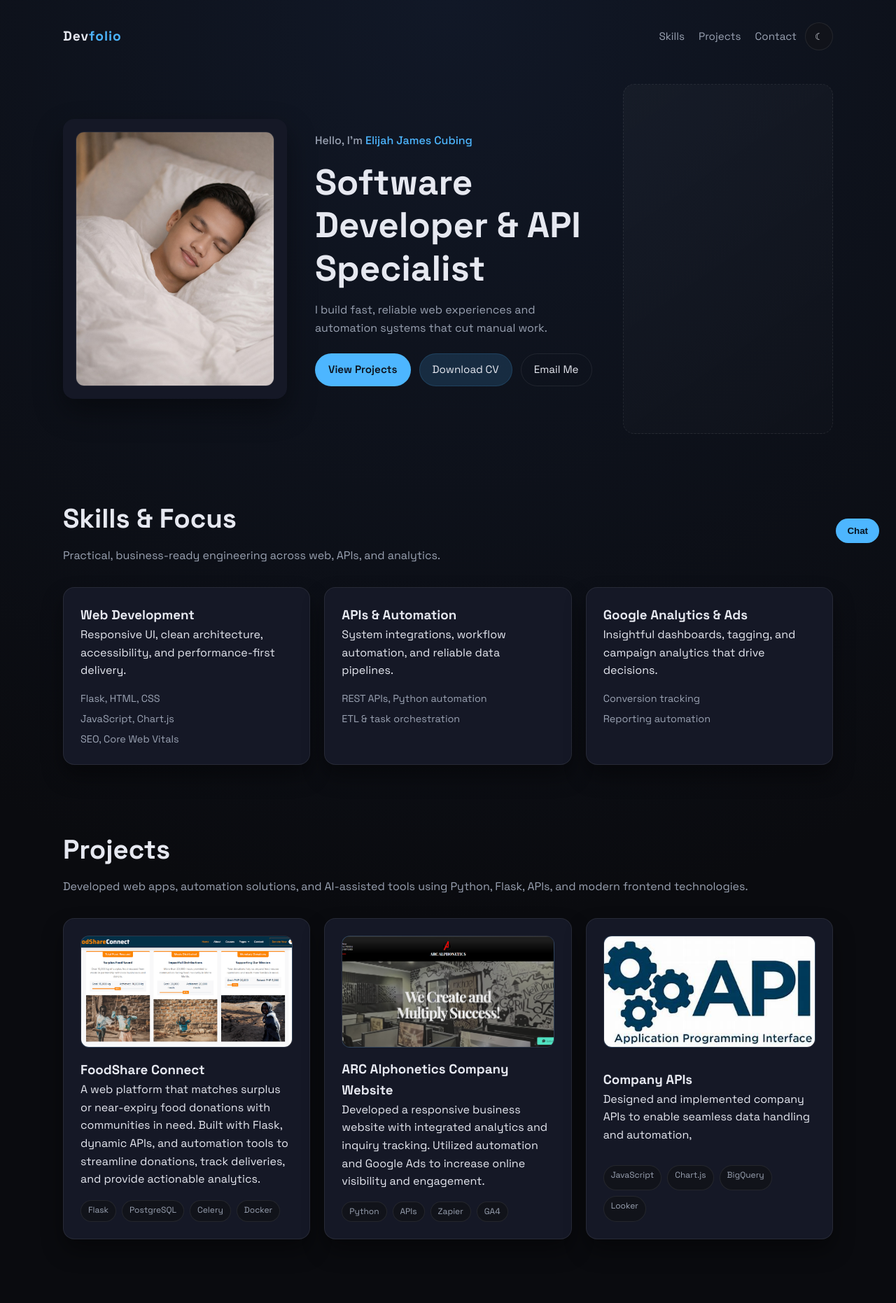
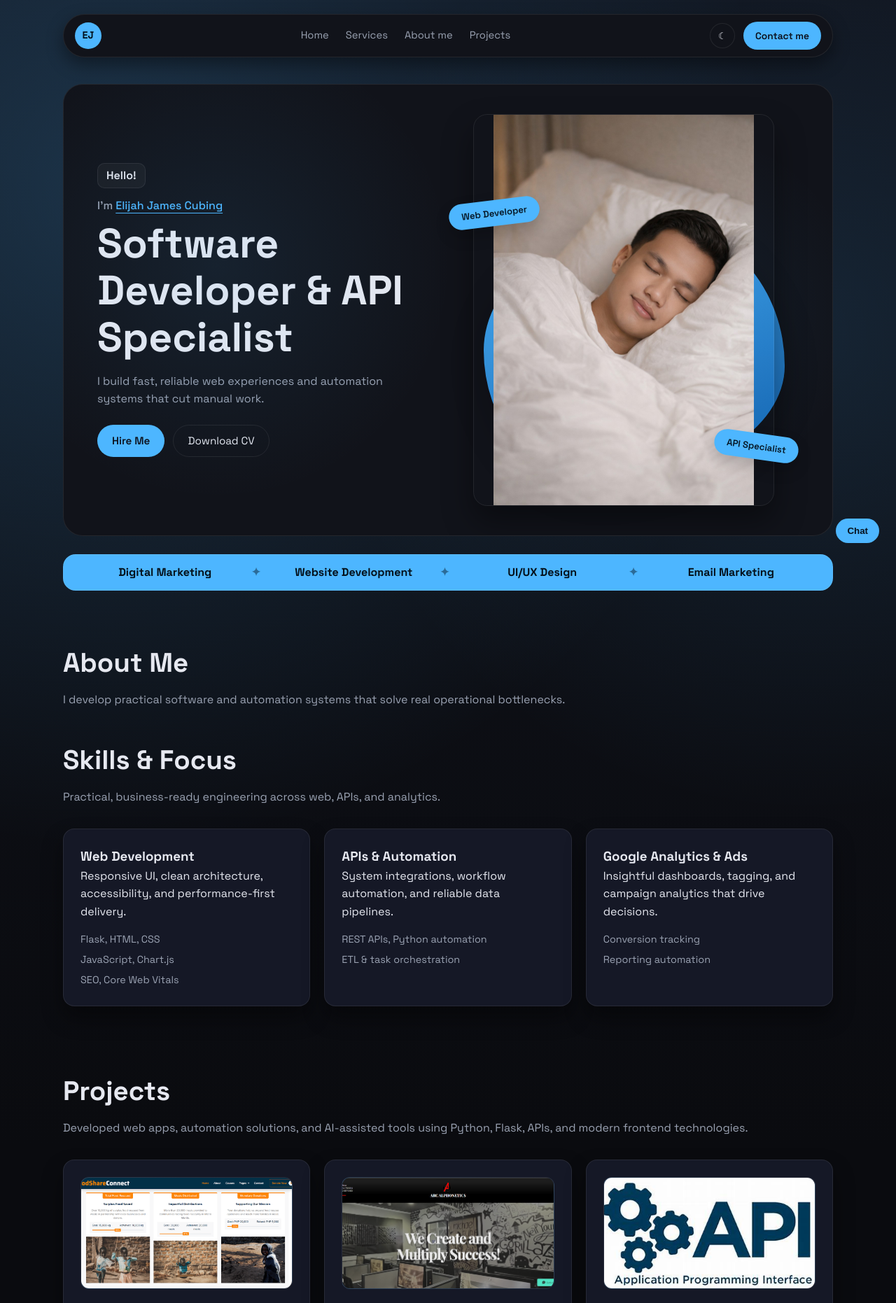
Before and after one commit to mark209/DevFolio, a Flask app: page / in a window 1280 px wide. Shown: the top 1862 px of the page at 70% size. Run offline with Flask 3, Linux system fonts and the light colour scheme.

Commit message:
Redesign portfolio hero layout and keep dark/light mode

```diff
--- a/app.py
+++ b/app.py
@@ -1,6 +1,7 @@
 from __future__ import annotations
 
 import json
+from datetime import datetime
 from pathlib import Path
 from flask import Flask, jsonify, render_template, request
 
@@ -8,6 +9,14 @@
 DATA_DIR = BASE_DIR / "static" / "data"
 
 app = Flask(__name__)
+
+PROFILE = {
+    "name": "Elijah James Cubing",
+    "role": "Software Developer & API Specialist",
+    "email": "ejcubing@gmail.com",
+    "location": "Quezon City, Philippines",
+    "intro": "I build fast, reliable web experiences and automation systems that cut manual work.",
+}
 
 
 def load_projects() -> list[dict]:
@@ -21,7 +30,12 @@
 
 @app.get("/")
 def index():
-    return render_template("index.html")
+    return render_template(
+        "index.html",
+        profile=PROFILE,
+        current_year=datetime.now().year,
+        page_title=f"{PROFILE['name']} | Portfolio",
+    )
 
 
 @app.get("/api/projects")
@@ -39,7 +53,7 @@
     responses = {
         "projects": "I build automation tools, dashboards, and full-stack web apps. Check out the Projects section for details.",
         "technologies": "My core stack is Python, Flask, JavaScript, HTML, CSS, and automation tooling with APIs.",
-        "contact": "You can reach me via the Email Me button or at ejcubing@gmail.com",
+        "contact": f"You can reach me via the Email Me button or at {PROFILE['email']}.",
     }
 
     if any(keyword in message for keyword in ["project", "portfolio", "work"]):
--- a/static/css/style.css
+++ b/static/css/style.css
@@ -39,7 +39,9 @@
 }
 
 body {
-  background: radial-gradient(circle at top, #111827 0%, #0a0b0f 55%);
+  background: radial-gradient(circle at 12% 10%, rgba(77, 182, 255, 0.2), transparent 36%),
+    radial-gradient(circle at 90% 18%, rgba(77, 182, 255, 0.12), transparent 28%),
+    linear-gradient(180deg, #10131c 0%, #0a0b0f 62%);
   color: var(--text);
   min-height: 100vh;
   line-height: 1.6;
@@ -47,7 +49,9 @@
 }
 
 body[data-theme="light"] {
-  background: radial-gradient(circle at top, #e7edf8 0%, #f3f6fb 60%);
+  background: radial-gradient(circle at 8% 8%, rgba(0, 105, 180, 0.1), transparent 32%),
+    radial-gradient(circle at 96% 14%, rgba(0, 105, 180, 0.08), transparent 26%),
+    linear-gradient(180deg, #eef2fa 0%, #f3f6fb 62%);
 }
 
 img {
@@ -63,14 +67,20 @@
 .page {
   max-width: var(--max-width);
   margin: 0 auto;
-  padding: 32px 20px 64px;
+  padding: 20px 20px 64px;
 }
 
 .site-header {
   display: flex;
   justify-content: space-between;
   align-items: center;
-  margin-bottom: 48px;
+  gap: 20px;
+  margin-bottom: 38px;
+  padding: 10px 16px;
+  border-radius: 999px;
+  background: var(--bg-secondary);
+  border: 1px solid var(--border);
+  box-shadow: 0 10px 25px var(--shadow);
 }
 
 .header-actions {
@@ -79,34 +89,37 @@
   gap: 12px;
 }
 
-.logo {
+.logo-badge {
+  width: 38px;
+  height: 38px;
+  border-radius: 999px;
+  display: grid;
+  place-items: center;
+  background: var(--accent);
+  color: #03121d;
   font-weight: 700;
-  font-size: 1.2rem;
-  letter-spacing: 1px;
-}
-
-.logo span {
-  color: var(--accent);
+  font-size: 0.9rem;
 }
 
 .nav {
   display: flex;
-  gap: 20px;
-  font-size: 0.95rem;
+  gap: 24px;
+  font-size: 0.92rem;
   color: var(--muted);
 }
 
 .nav a {
-  transition: color var(--transition);
+  transition: color var(--transition), transform var(--transition);
 }
 
 .nav a:hover {
-  color: var(--text);
+  color: var(--accent);
+  transform: translateY(-1px);
 }
 
 .theme-toggle {
-  width: 40px;
-  height: 40px;
+  width: 36px;
+  height: 36px;
   border-radius: 999px;
   border: 1px solid var(--border);
   background: var(--bg-secondary);
@@ -123,32 +136,50 @@
 
 .hero {
   display: grid;
-  grid-template-columns: minmax(220px, 320px) minmax(320px, 1fr) minmax(220px, 300px);
-  gap: 40px;
+  grid-template-columns: 1fr minmax(320px, 500px);
+  gap: 32px;
   align-items: center;
-  margin-bottom: 90px;
+  margin-bottom: 26px;
+  background: var(--bg-secondary);
+  border: 1px solid var(--border);
+  border-radius: 28px;
+  padding: 42px clamp(20px, 4vw, 48px);
+  position: relative;
+  overflow: hidden;
+}
+
+.hero::before {
+  content: "";
+  position: absolute;
+  inset: 0;
+  background-image: radial-gradient(circle at 20% 40%, rgba(77, 182, 255, 0.09), transparent 35%),
+    radial-gradient(circle at 80% 50%, rgba(77, 182, 255, 0.08), transparent 28%);
+  pointer-events: none;
 }
 
 .eyebrow {
   color: var(--muted);
   font-weight: 500;
-  margin-bottom: 16px;
+  margin-bottom: 8px;
 }
 
 .accent {
   color: var(--accent);
+  text-decoration: underline;
+  text-underline-offset: 5px;
 }
 
 .hero-title {
-  font-size: clamp(2.4rem, 4vw, 3.6rem);
-  line-height: 1.2;
+  font-size: clamp(2rem, 4.6vw, 3.7rem);
+  line-height: 1.14;
   margin-bottom: 16px;
+  max-width: 560px;
 }
 
 .hero-subtitle {
   color: var(--muted);
   margin-bottom: 24px;
-  max-width: 480px;
+  max-width: 520px;
 }
 
 .hero-actions {
@@ -158,7 +189,7 @@
 }
 
 .btn {
-  padding: 10px 18px;
+  padding: 10px 20px;
   border-radius: 999px;
   font-size: 0.95rem;
   border: 1px solid transparent;
@@ -186,36 +217,109 @@
   transform: translateY(-2px);
 }
 
-.hero-visual {
-  width: 100%;
-  max-width: 320px;
+.btn.compact {
+  padding: 8px 16px;
+  font-size: 0.86rem;
 }
 
-.hero-reserved {
-  width: 100%;
-  min-height: 500px;
-  border: 1px dashed var(--border);
-  border-radius: var(--radius);
-  background: linear-gradient(145deg, rgba(255, 255, 255, 0.03), rgba(255, 255, 255, 0.01));
+.hello-pill {
+  display: inline-flex;
+  align-items: center;
+  border: 1px solid var(--border);
+  background: rgba(255, 255, 255, 0.04);
+  border-radius: 10px;
+  padding: 4px 12px;
+  margin-bottom: 12px;
+  font-weight: 600;
 }
 
-.avatar-frame {
-  background: var(--card);
-  border-radius: var(--radius);
-  padding: 18px;
-  box-shadow: 0 18px 40px var(--shadow);
+.hero-visual {
   position: relative;
   width: 100%;
-  aspect-ratio: 4 / 5;
-  overflow: hidden;
+  min-height: 520px;
+  display: grid;
+  place-items: end center;
 }
 
-.avatar-frame img {
+.hero-shape {
+  position: absolute;
+  width: 86%;
+  height: 66%;
+  right: 4%;
+  bottom: 6%;
+  border-radius: 58% 42% 63% 37% / 49% 55% 45% 51%;
+  background: linear-gradient(160deg, #4db6ff 0%, #1165b6 100%);
+  opacity: 0.95;
+  filter: drop-shadow(0 14px 26px rgba(0, 0, 0, 0.25));
+}
+
+.avatar-wrap {
+  position: relative;
+  width: min(92%, 430px);
+  z-index: 2;
+}
+
+.avatar-wrap img {
   width: 100%;
-  height: 100%;
-  object-fit: cover;
-  border-radius: 12px;
+  max-height: 560px;
+  object-fit: contain;
+  border-radius: 20px;
   border: 1px solid var(--border);
+  box-shadow: 0 22px 44px var(--shadow);
+}
+
+.hero-tag {
+  position: absolute;
+  z-index: 3;
+  padding: 8px 18px;
+  border-radius: 999px;
+  background: var(--accent);
+  color: #051522;
+  font-size: 0.82rem;
+  font-weight: 600;
+  box-shadow: 0 10px 22px rgba(0, 0, 0, 0.2);
+}
+
+.hero-tag.top {
+  left: 0;
+  top: 22%;
+  transform: rotate(-7deg);
+}
+
+.hero-tag.bottom {
+  right: 0;
+  bottom: 12%;
+  transform: rotate(8deg);
+}
+
+.service-strip {
+  margin-bottom: 72px;
+  border-radius: 18px;
+  border: 1px solid var(--border);
+  background: var(--accent);
+  color: #04111c;
+  font-weight: 700;
+  display: grid;
+  grid-template-columns: repeat(4, minmax(120px, 1fr));
+  gap: 12px;
+  padding: 12px 16px;
+  text-align: center;
+}
+
+.service-strip p {
+  position: relative;
+}
+
+.service-strip p::after {
+  content: "✦";
+  position: absolute;
+  right: -8px;
+  top: 0;
+  opacity: 0.45;
+}
+
+.service-strip p:last-child::after {
+  display: none;
 }
 
 section {
@@ -224,6 +328,10 @@
 
 .section-title {
   margin-bottom: 32px;
+}
+
+.about {
+  margin-bottom: 42px;
 }
 
 .section-title h2 {
--- a/templates/base.html
+++ b/templates/base.html
@@ -3,7 +3,7 @@
 <head>
   <meta charset="UTF-8" />
   <meta name="viewport" content="width=device-width, initial-scale=1.0" />
-  <title>Developer Portfolio</title>
+  <title>{{ page_title or "Developer Portfolio" }}</title>
   <link rel="stylesheet" href="{{ url_for('static', filename='css/style.css') }}" />
   <link rel="preconnect" href="https://fonts.googleapis.com" />
   <link rel="preconnect" href="https://fonts.gstatic.com" crossorigin />
--- a/templates/index.html
+++ b/templates/index.html
@@ -2,48 +2,66 @@
 
 {% block content %}
 <div class="page">
-  <header class="site-header">
-    <div class="logo">Dev<span>folio</span></div>
+  <header class="site-header reveal">
+    <div class="logo-badge">EJ</div>
+    <nav class="nav">
+      <a href="#top">Home</a>
+      <a href="#skills">Services</a>
+      <a href="#about">About me</a>
+      <a href="#projects">Projects</a>
+    </nav>
     <div class="header-actions">
-      <nav class="nav">
-        <a href="#skills">Skills</a>
-        <a href="#projects">Projects</a>
-        <a href="#contact">Contact</a>
-      </nav>
       <button class="theme-toggle" id="themeToggle" aria-label="Toggle light and dark mode" title="Toggle light and dark mode">
         <span id="themeIcon">&#9790;</span>
       </button>
+      <a class="btn primary compact" href="#contact">Contact me</a>
     </div>
   </header>
 
-  <section class="hero" id="top">
+  <section class="hero reveal" id="top">
+    <div class="hero-text">
+      <div class="hello-pill">Hello!</div>
+      <p class="eyebrow">I'm <span class="accent">{{ profile.name }}</span></p>
+      <h1 class="hero-title">
+        {{ profile.role }}
+      </h1>
+      <p class="hero-subtitle">
+        {{ profile.intro }}
+      </p>
+      <div class="hero-actions">
+        <a class="btn primary" href="#projects">Hire Me</a>
+        <a class="btn outline" href="/static/data/Cubing_Resume.pdf" download>Download CV</a>
+      </div>
+    </div>
     <div class="hero-visual">
-      <div class="avatar-frame">
+      <span class="hero-tag top">Web Developer</span>
+      <div class="hero-shape" aria-hidden="true"></div>
+      <div class="avatar-wrap">
         <img
           id="profileImage"
-          src="{{ url_for('static', filename='img/profile-placeholder.svg') }}"
+          src="{{ url_for('static', filename='img/LightMode.jpeg') }}"
           data-dark-src="{{ url_for('static', filename='img/DarkMode.jpeg') }}"
           data-light-src="{{ url_for('static', filename='img/LightMode.jpeg') }}"
-          alt="Your profile"
+          alt="{{ profile.name }} profile photo"
           loading="lazy"
         />
       </div>
+      <span class="hero-tag bottom">API Specialist</span>
     </div>
-    <div class="hero-text">
-      <p class="eyebrow">Hello, I'm <span class="accent">Elijah James Cubing</span></p>
-      <h1 class="hero-title">
-        Software Developer &amp; API Specialist
-      </h1>
-      <p class="hero-subtitle">
-        I build fast, reliable web experiences and automation systems that cut manual work.
-      </p>
-      <div class="hero-actions">
-        <a class="btn primary" href="#projects">View Projects</a>
-        <a class="btn ghost" href="/static/data/Cubing_Resume.pdf" download>Download CV</a>
-        <a class="btn outline" href="https://mail.google.com/mail/?view=cm&fs=1&to=ejcubing@gmail.com&su=Portfolio%20Inquiry" target="_blank" rel="noopener noreferrer">Email Me</a>
-      </div>
+  </section>
+
+  <section class="service-strip reveal">
+    <p>Digital Marketing</p>
+    <p>Website Development</p>
+    <p>UI/UX Design</p>
+    <p>Email Marketing</p>
+  </section>
+
+  <section class="about reveal" id="about">
+    <div class="section-title">
+      <h2>About Me</h2>
+      <p>I develop practical software and automation systems that solve real operational bottlenecks.</p>
     </div>
-    <div class="hero-reserved" aria-hidden="true"></div>
   </section>
 
   <section class="skills" id="skills">
@@ -96,15 +114,15 @@
     <div class="contact-card reveal">
       <div>
         <h3>Contact</h3>
-        <p>Email: <a href="https://mail.google.com/mail/?view=cm&fs=1&to=ejcubing@gmail.com" target="_blank" rel="noopener noreferrer">ejcubing@gmail.com</a></p>
-        <p>Location: Quezon City / Philippines </p>
+        <p>Email: <a href="https://mail.google.com/mail/?view=cm&fs=1&to={{ profile.email }}" target="_blank" rel="noopener noreferrer">{{ profile.email }}</a></p>
+        <p>Location: {{ profile.location }}</p>
       </div>
-      <a class="btn primary" href="https://mail.google.com/mail/?view=cm&fs=1&to=ejcubing@gmail.com&su=New%20Project%20Inquiry" target="_blank" rel="noopener noreferrer">Start a Project</a>
+      <a class="btn primary" href="https://mail.google.com/mail/?view=cm&fs=1&to={{ profile.email }}&su=New%20Project%20Inquiry" target="_blank" rel="noopener noreferrer">Start a Project</a>
     </div>
   </section>
 
   <footer class="footer">
-    <p>© 2026. Built with Flask.</p>
+    <p>© {{ current_year }} {{ profile.name }}. Built with Flask.</p>
   </footer>
 </div>
 
```
Also changed, not shown: other parts of static/css/style.css (+33 -9 lines).
